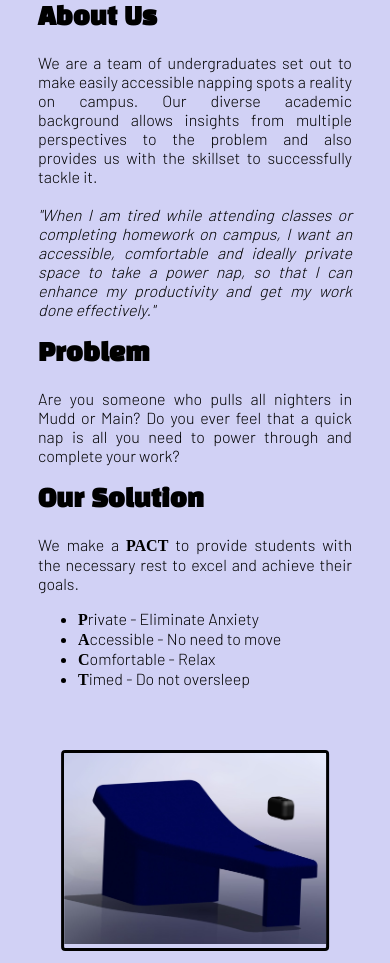
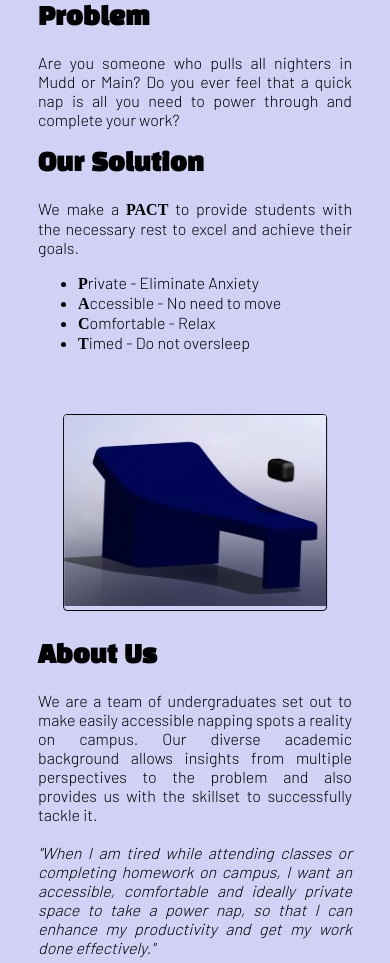
Before and after one commit to VihaanShah26/unidozzze, a plain HTML site: page index.html in a window 390 px wide. Shown: the part 238-1201 px from the top of the page. Drawn offline with Linux system fonts and the light colour scheme.

Commit message:
Changed positioninig and border

```diff
--- a/index.html
+++ b/index.html
@@ -20,17 +20,6 @@
     </div>
 
     <div class="text-contents">
-        <div class="about">
-            <h2>About Us</h2>
-            <p>
-                We are a team of undergraduates set out to make easily accessible napping spots a reality on campus.
-                Our diverse academic background allows insights from multiple perspectives to the problem and also provides us with the skillset to successfully tackle it. <br><br>
-                <i>"When I am tired while attending classes or completing
-                    homework on campus, I want an accessible, comfortable
-                    and ideally private space to take a power nap, so that I can
-                    enhance my productivity and get my work done effectively."</i>
-            </p>
-        </div>
 
         <div class="problem">
             <h2>Problem</h2>
@@ -57,6 +46,18 @@
         <img src="images/render1.jpeg" alt="Render">
     </div>
 
+    <div class="about">
+        <h2>About Us</h2>
+        <p>
+            We are a team of undergraduates set out to make easily accessible napping spots a reality on campus.
+            Our diverse academic background allows insights from multiple perspectives to the problem and also provides us with the skillset to successfully tackle it. <br><br>
+            <i>"When I am tired while attending classes or completing
+                homework on campus, I want an accessible, comfortable
+                and ideally private space to take a power nap, so that I can
+                enhance my productivity and get my work done effectively."</i>
+        </p>
+    </div>
+
     <script src = "app.js"></script>
 </body>
 </html>
--- a/styles.css
+++ b/styles.css
@@ -68,6 +68,8 @@
     width: 500px;
     text-align: justify;
     font-family: blackhansans ;
+    position: relative;
+    top: -40px;
 }
 .about p{
     font-family: barlow;
@@ -100,7 +102,7 @@
 }
 
 .render-container {
-    border: 3px solid black;
+    border: 1px solid black;
     border-radius: 6px;
     overflow: hidden;
     position: absolute;
@@ -169,6 +171,8 @@
         width: auto;
         text-align: justify;
         font-family: blackhansans ;
+        position: relative;
+        top: 10px;
     }
     .about p{
         font-family: barlow;
@@ -205,7 +209,7 @@
     .render-container {
         /* margin-left: 10px; */
         margin-right: 10px;
-        border: 3px solid black;
+        border: 1px solid black;
         border-radius: 4px;
         overflow: hidden;
         width: 70%;
```
